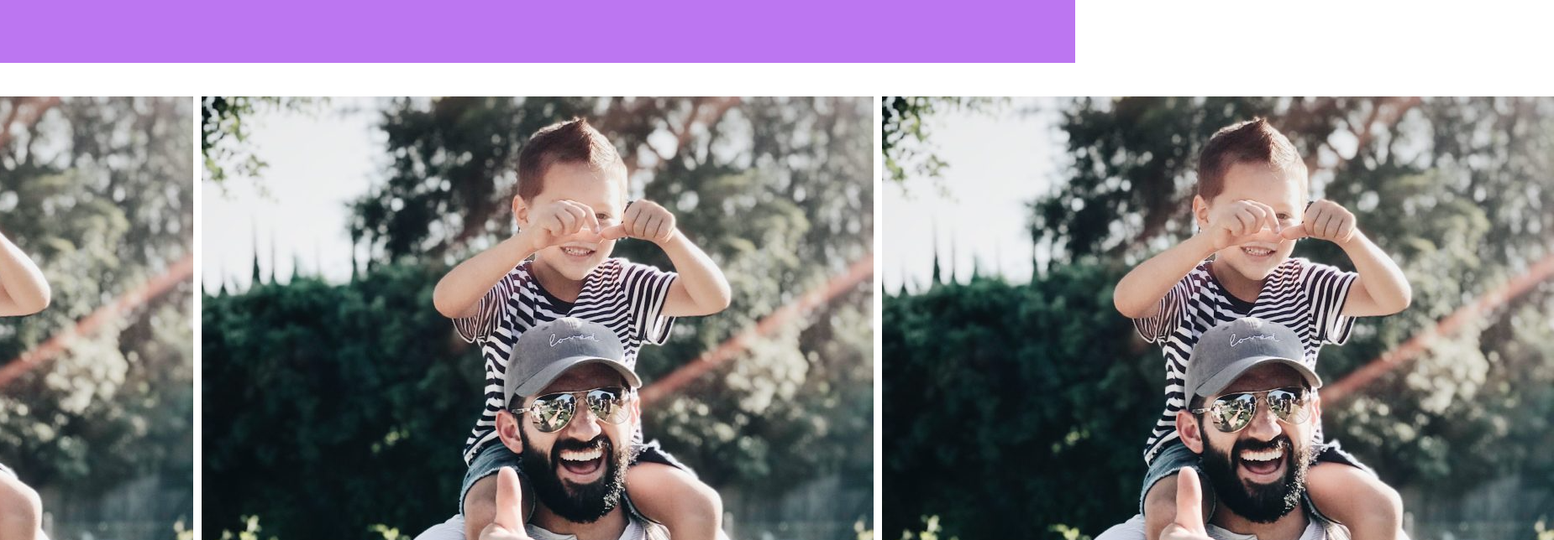
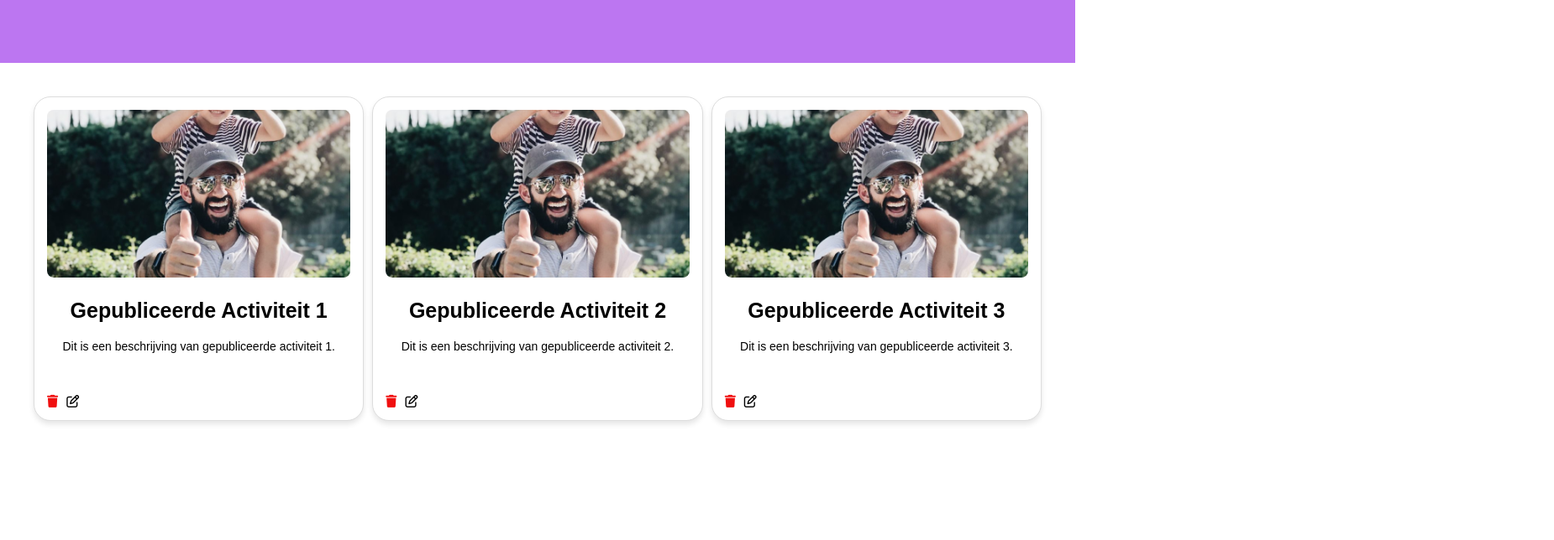
Before and after one commit to DDammers-MA/Business-portal, a Next.js app: page /publised in a window 1280 px wide. Shown: the top 644 px of the page at 84% size, 1850 px wide, since content can reach past the window. Built offline with nearby package versions, Linux system fonts and the light colour scheme; no server answers.

Commit message:
projectem kaarten gestyled

```diff
--- a/src/app/publised/publisched.module.scss
+++ b/src/app/publised/publisched.module.scss
@@ -17,3 +17,62 @@
         justify-content: center;
     }
 }
+
+.project {
+    background: white;
+    border: 0.1px solid #ddd;
+    border-radius: 2rem;
+    padding: 1.5rem;
+    text-align: center;
+    box-shadow: 0 0.4rem 0.6rem rgba(0, 0, 0, 0.1);
+    transition: transform 0.3s ease, box-shadow 0.3s ease, background-color 0.3s ease;
+    width: 100%;
+    position: relative;
+
+    &:hover {
+        transform: translateY(-5px);
+        box-shadow: 0 0.6rem 0.10rem rgba(0, 0, 0, 0.15);
+    }
+
+    &__toggled {
+        background-color: rgba(128, 128, 128, 0.8);
+    }
+
+    &__image {
+        width: 100%;
+        height: 20rem;
+        object-fit: cover;
+        border-radius: 0.8rem;
+        margin-bottom: 2rem;
+    }
+
+    &__title {
+        font-size: 2.5rem;
+        margin-bottom: 2rem;
+        color: black;
+    }
+
+    &__description {
+        font-size: 1.4rem;
+        color: black;
+        margin-bottom: 5rem;
+    }
+
+    &__footer {
+        display: flex;
+        align-items: center;
+        justify-content: space-between;
+    }
+
+    &__actions {
+        display: flex;
+        gap: 1rem;
+        font-size: 1.5rem;
+        color: black;
+        cursor: pointer;
+
+        i {
+            transition: color 0.3s ease;
+        }
+    }
+}
```
